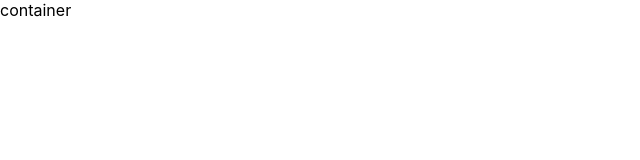
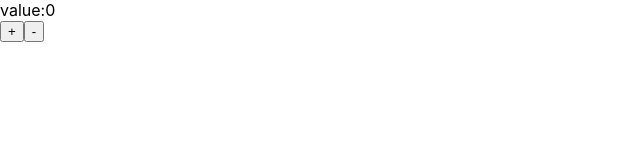
Before and after one commit to tsubasa1122/react-redux-basic, a React (Create React App) app: page / in a window 1280 px wide. Shown: the top 160 px of the page, without its empty margins (0-640 px from the left). Built offline with nearby package versions, Linux system fonts and the light colour scheme.

Commit message:
finish basic

```diff
--- a/src/components/App.js
+++ b/src/components/App.js
@@ -1,12 +1,30 @@
 import React, {Component} from 'react';
+import {connect} from 'react-redux';
+import {increment, decrement} from '../actions';
 
-const App = () => {
-  return <Container />;
-};
-
-class Container extends Component {
+class App extends Component {
+  constructor (props) {
+    super (props);
+  }
   render () {
-    return <div>container</div>;
+    const props = this.props;
+    console.log (props);
+    return (
+      <React.Fragment>
+        <div>value:{props.value}</div>
+        <button onClick={props.increment}>+</button>
+        <button onClick={props.decrement}>-</button>
+      </React.Fragment>
+    );
   }
 }
-export default App;
+
+const mapStateToProps = state => ({
+  value: state.count.value,
+});
+
+const mapDispatchToProps = dispatch => ({
+  increment: () => dispatch (increment ()),
+  decrement: () => dispatch (decrement ()),
+});
+export default connect (mapStateToProps, mapDispatchToProps) (App);
```
